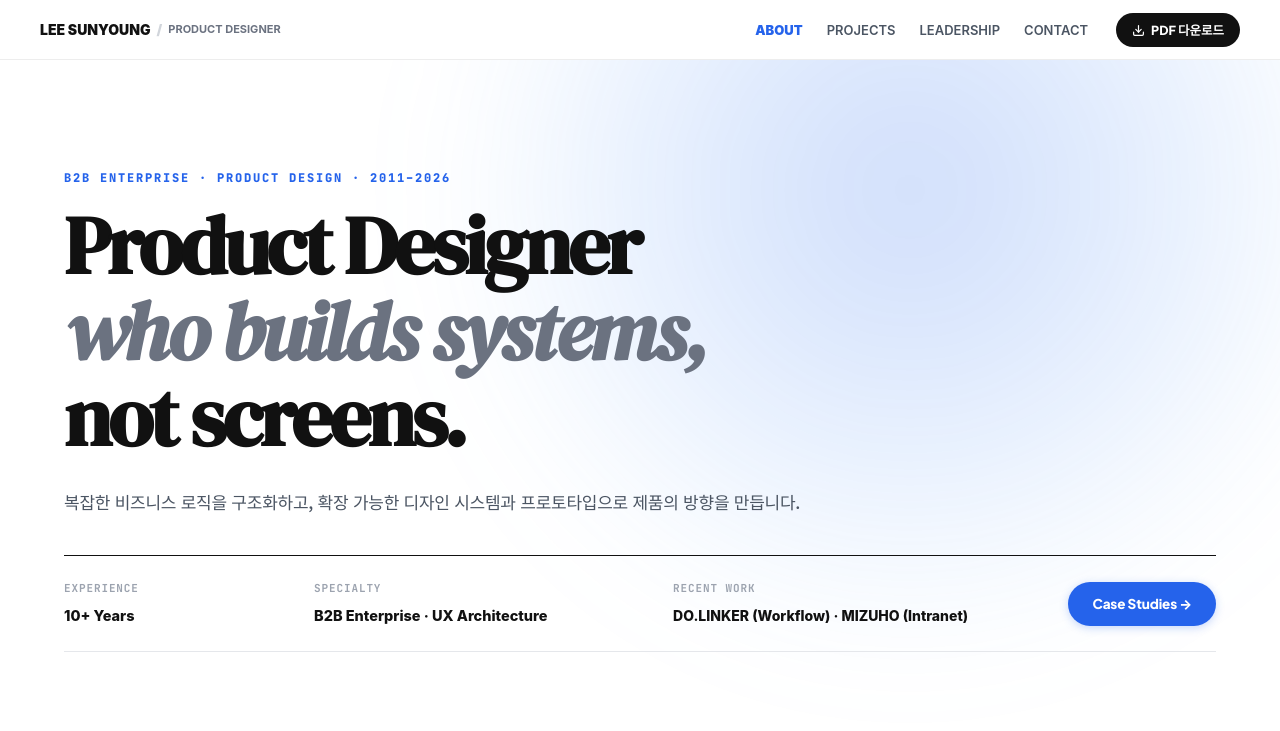
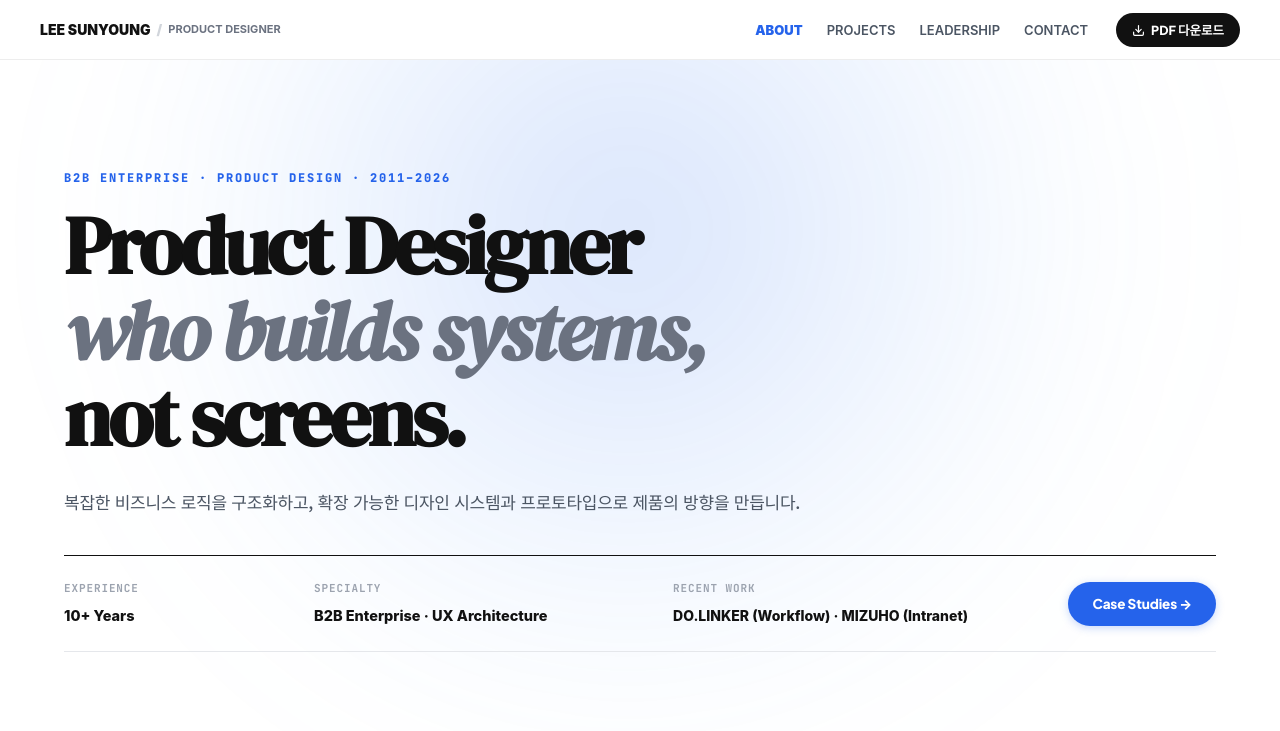
Before and after one commit to mobius38/sylee-portfolio, a React (Vite) app: page / in a window 1280 px wide. Shown: the top 731 px of the page. Built offline with nearby package versions, Linux system fonts and the light colour scheme; the HTML template or start-up script is replaced by a standard one.

Commit message:
fix: eliminate hard-clipped gradient edge by transitioning Hero section to 100% full-width overflow container with 80px smooth blur

```diff
--- a/src/components/sections/HeroProfileSection.tsx
+++ b/src/components/sections/HeroProfileSection.tsx
@@ -172,32 +172,39 @@ export function HeroProfileSection({
       id="about"
       style={{
         position: "relative",
-        padding: isMobile ? "56px 20px 48px 20px" : "clamp(90px, 8.5vw, 130px) clamp(24px, 5vw, 80px) 72px clamp(24px, 5vw, 80px)",
-        maxWidth: "1600px",
-        margin: "0 auto",
         width: "100%",
-        boxSizing: "border-box",
-        overflow: "hidden",
+        overflow: "hidden", // 🌟 풀위드(100%)에서 클리핑하므로 1600px 경계선 잘림 완전 해소!
+        backgroundColor: "#FFFFFF",
       }}
     >
-      {/* 🌟 Ambient Royal Blue Glow Orb (인쇄 시 숨김 처리 no-print) */}
+      {/* 🌟 Ambient Royal Blue Glow Orb (경계선 없는 100% 무경계 소프트 앰비언트 광원) */}
       <div
         aria-hidden="true"
         className="no-print"
         style={{
           position: "absolute",
-          top: isMobile ? "-180px" : "-320px",
-          right: isMobile ? "-60px" : "-80px",
-          width: isMobile ? "500px" : "900px",
-          height: isMobile ? "500px" : "900px",
-          background: "radial-gradient(circle, rgba(37, 99, 235, 0.22) 0%, rgba(59, 130, 246, 0.14) 35%, rgba(96, 165, 250, 0.06) 60%, transparent 75%)",
+          top: isMobile ? "-220px" : "-380px",
+          right: isMobile ? "-100px" : "min(8vw, 120px)",
+          width: isMobile ? "520px" : "1100px",
+          height: isMobile ? "520px" : "1100px",
+          background: "radial-gradient(circle, rgba(37, 99, 235, 0.18) 0%, rgba(59, 130, 246, 0.10) 30%, rgba(96, 165, 250, 0.04) 52%, transparent 70%)",
           borderRadius: "50%",
           pointerEvents: "none",
           zIndex: 0,
-          filter: "blur(60px)",
+          filter: "blur(80px)",
         }}
       />
 
+      <div
+        style={{
+          maxWidth: "1600px",
+          margin: "0 auto",
+          padding: isMobile ? "56px 20px 48px 20px" : "clamp(90px, 8.5vw, 130px) clamp(24px, 5vw, 80px) 72px clamp(24px, 5vw, 80px)",
+          boxSizing: "border-box",
+          position: "relative",
+          zIndex: 1,
+        }}
+      >
         {/* 🌟 프린트 시에만 상단에 나타나는 머리말 (Running Header) */}
         <div className="print-only-header" style={{ display: "none" }}>
           <div style={{ display: "flex", justifyContent: "space-between", alignItems: "center", borderBottom: "2px solid #111111", paddingBottom: "10px", marginBottom: "32px" }}>
@@ -211,7 +218,7 @@ export function HeroProfileSection({
         </div>
 
         {/* 1. Giant Editorial Display Typography (적정 스케일 & 유연한 반응형) */}
-      <div style={{ position: "relative", zIndex: 1, marginBottom: isMobile ? "28px" : "40px", ...getRevealStyle(100) }}>
+        <div style={{ marginBottom: isMobile ? "28px" : "40px", ...getRevealStyle(100) }}>
         <span
           style={{
             fontFamily: "'JetBrains Mono', monospace",
@@ -721,6 +728,7 @@ export function HeroProfileSection({
           )}
         </div>
       )}
+      </div>
     </section>
   );
 }
```
Lines whose indentation alone changed are shown as unchanged.
